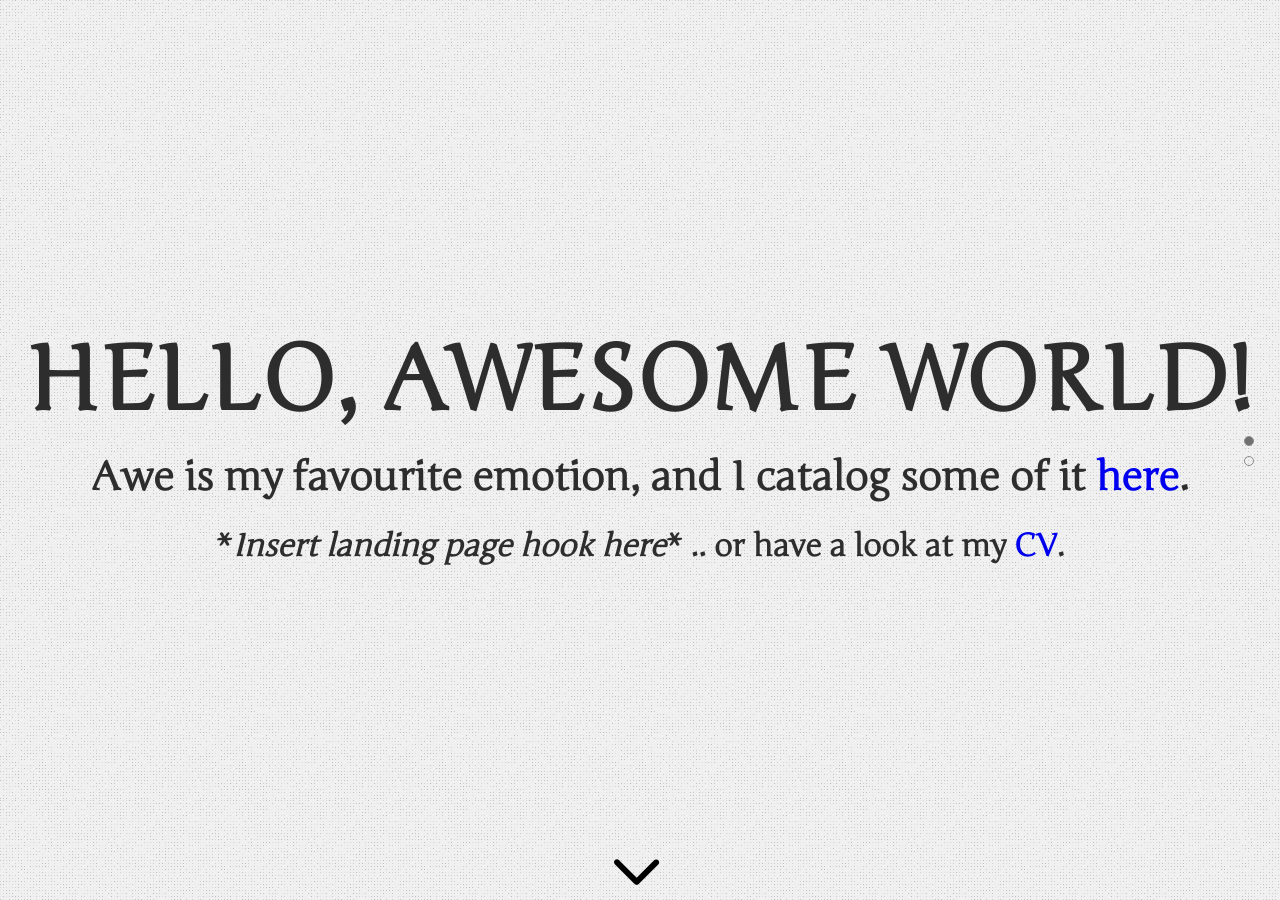
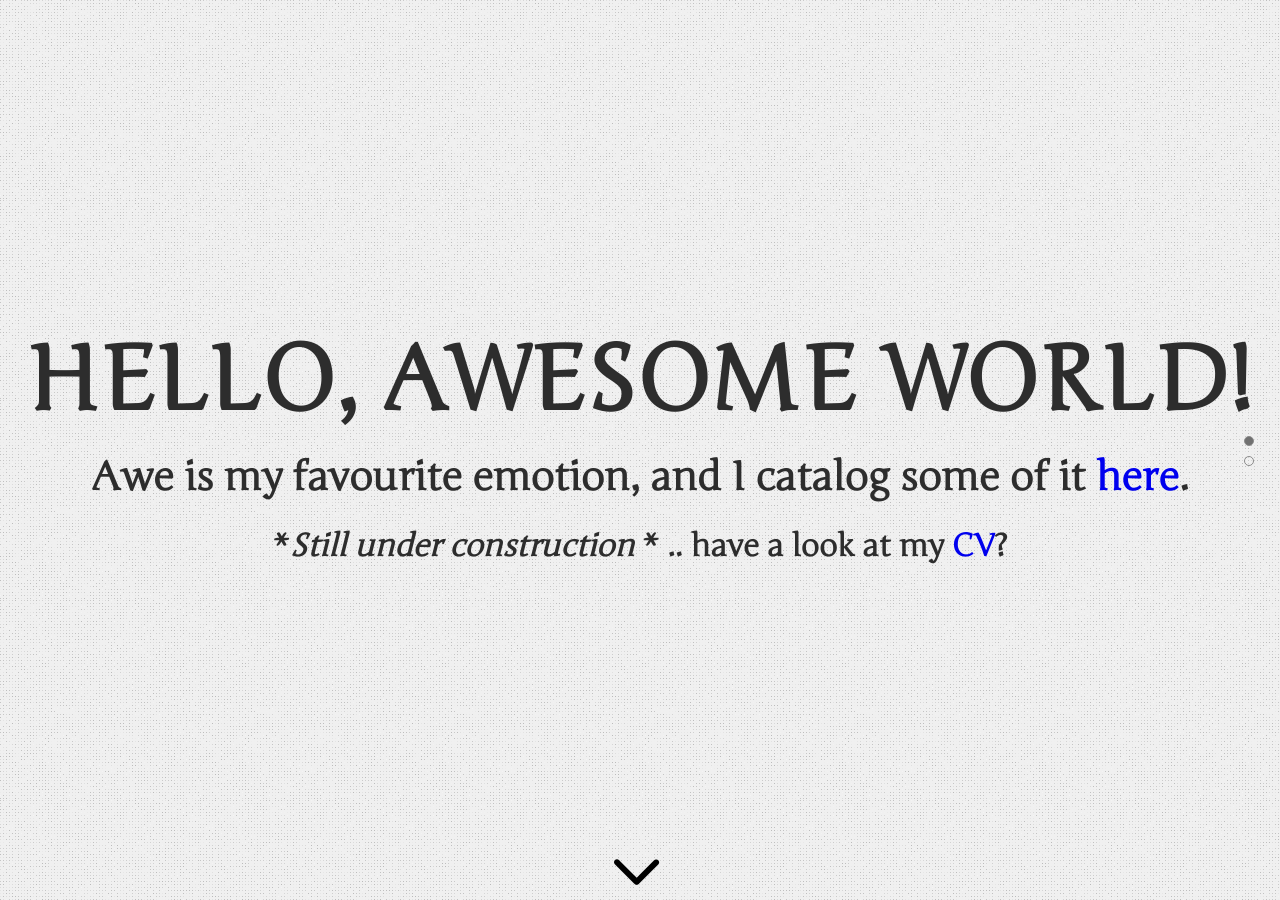
Before and after one commit to uNNatuRaLtm/unnaturaltm.github.io, a Jekyll site: the page built from index.html, in a window 1280 px wide. Built offline with Jekyll 4.4.1, drawn with Linux system fonts in a browser that asks for light colours; nearby versions of some CDN libraries; comment, search, counter and statistics services are not loaded.

Commit message:
Update _config.yml

```diff
--- a/_config.yml
+++ b/_config.yml
@@ -50,7 +50,7 @@ author:
 home:
   section1: <h1>Hello, Awesome World!</h1>
   section2: <h2>Awe is my favourite emotion, and I catalog some of it <a href="#social">here</a>.</h2>
-  section3: <h3>*<em>Insert landing page hook here</em>* .. or have a look at my <a href="cv.html">CV</a>.</h3>
+  section3: <h3>*<em>Still under construction </em>* .. have a look at my <a href="/cv.html">CV</a>?</h3>
 blog:
   cc_license: http://creativecommons.org/licenses/by-sa/4.0/ # A link to CC License of your choice.
   cc_license_image: /assets/images/theme/cc-by-sa.png # An image of your CC License.
```
